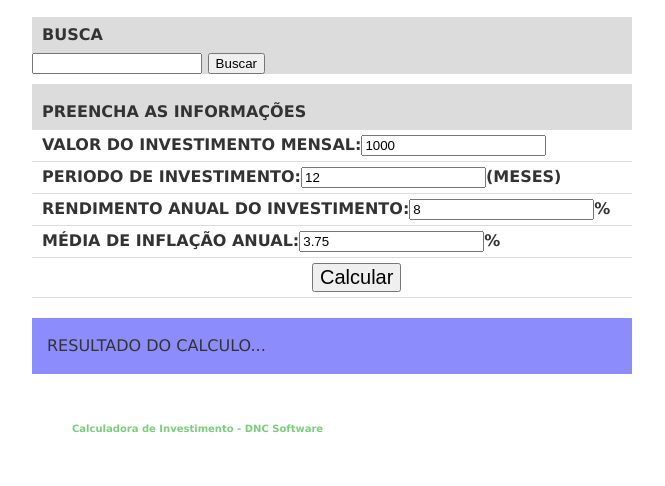
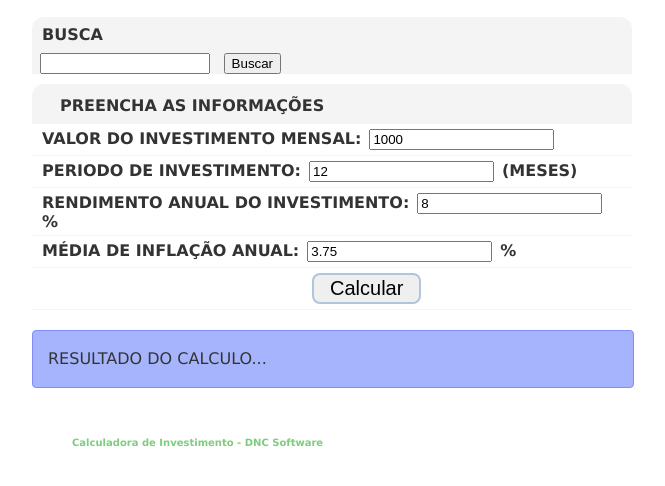
Before and after one commit to DarcioCarvalho/Calculadora-de-Investimento, a plain HTML site: page index.html in a window 1280 px wide. Shown: the part 46-532 px from the top of the page, without its empty margins (138-803 px from the left). Drawn offline with Linux system fonts and the light colour scheme.

Commit message:
Update estilos.css
Refatored style

```diff
--- a/css/estilos.css
+++ b/css/estilos.css
@@ -43,21 +43,32 @@ header h1 {
 	margin-left: 100px;
 }
 
+input {
+	margin-inline: 8px;
+}
+
 .busca,
 .formulario {
-	background-color: #DCDCDC;
+	background-color: #f4f4f5;
 	font-weight: bold;
 	text-transform: uppercase;
 
 	margin-right: 10px;
 	width: 600px;
 	float: left;
+    	border-top-left-radius: 12px;
+    	border-top-right-radius: 12px;
 }
 
 .busca h2,
 .busca form,
 .formulario h2 {
 	margin: 10px;
+}
+
+.formulario h2 {
+	margin-left: 28px;
+    	margin-top: 4px;
 }
 
 .formulario {
@@ -80,6 +91,13 @@ header h1 {
 .formulario button {
 	margin-left: 270px;
 	font-size: 20px;
+	padding: 2px 16px;
+    	border-radius: 8px;
+    	border: 2px solid lightsteelblue;
+}
+
+.formulario button:hover {
+	color: lightsteelblue;
 }
 
 .busca input[type=search] {
@@ -93,7 +111,9 @@ header h1 {
 
 .resultado {
 	clear: left;
-	background-color: #8C8CFC;
+	background-color: #a5b4fc;
+        border: 1px solid #818cf8;
+        border-radius: 4px;
 	text-transform: uppercase;
 
 	position: relative;
@@ -119,3 +139,7 @@ footer .container {
 	font-size: 10px;
 	font-weight: bold;
 }
+
+.display-none {
+	display: none
+}
```
